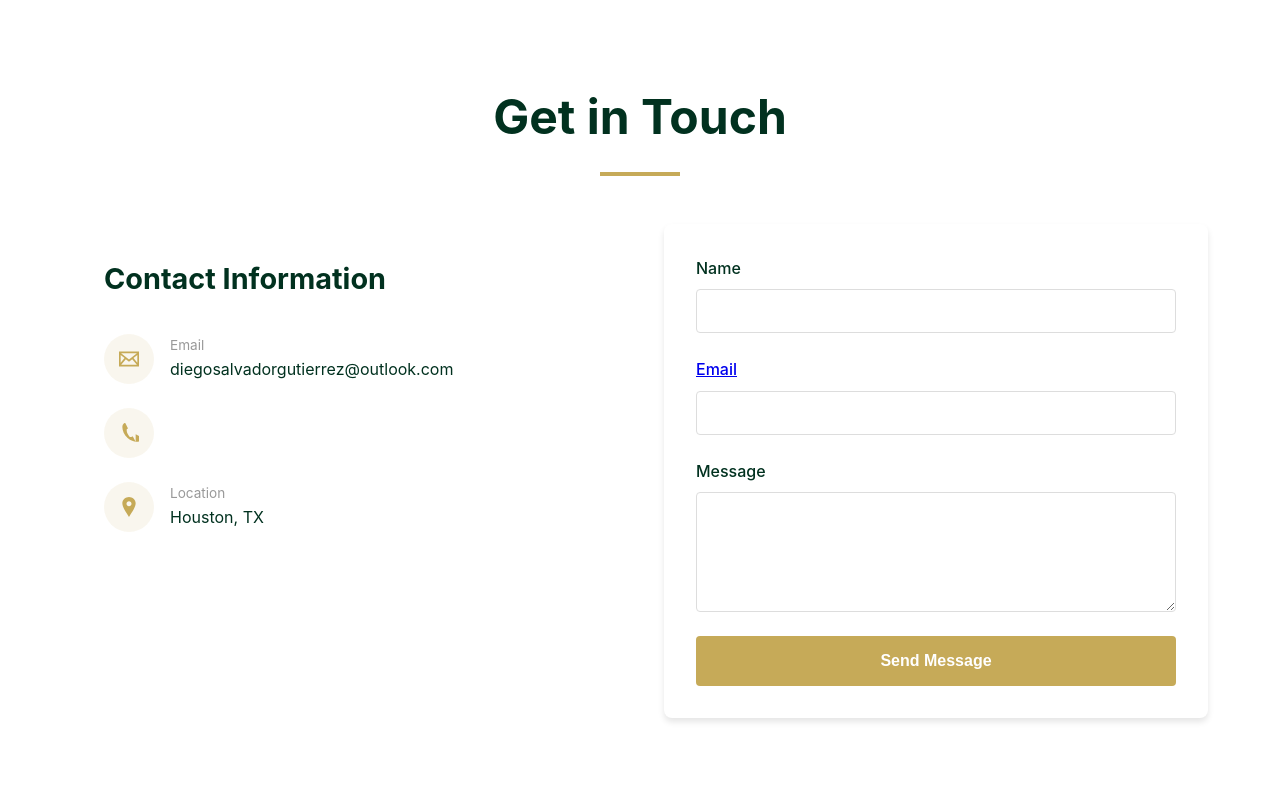
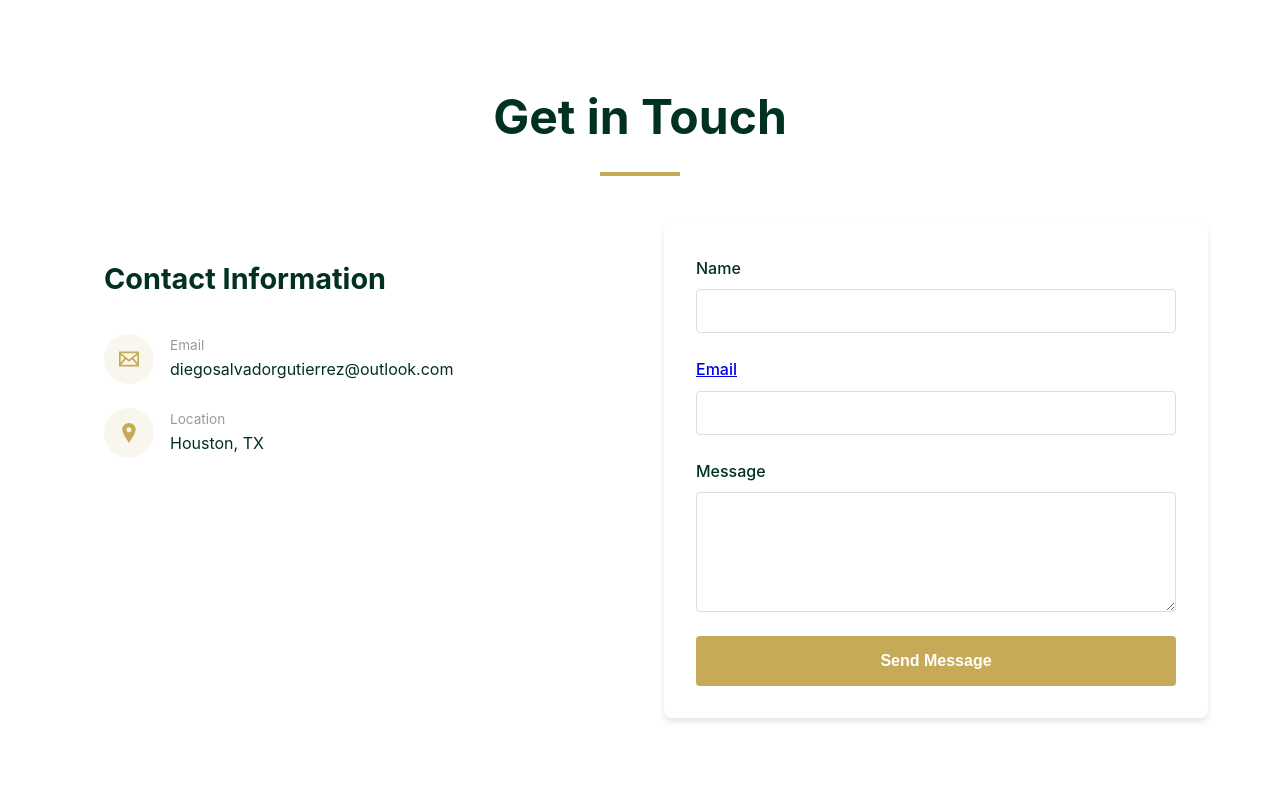
Before and after one commit to Nighttterrors/portfolio_site, a Django app: page / in a window 1280 px wide. Shown: the part 3782-4579 px from the top of the page. Run offline with Django 4.2, Linux system fonts and the light colour scheme.

Commit message:
deleted phone icon

```diff
--- a/portfolio/templates/portfolio/index.html
+++ b/portfolio/templates/portfolio/index.html
@@ -341,16 +341,7 @@ is done
                     </p>
                 </div>
             </div>
-            <div class="contact-item">
-                <div class="contact-icon">
-                    <svg width="20" heigt="20" fill="currentColor" viewBox="0 0 24 24">
-                        <path
-                            d="M20 22.621l-3.521-6.795c-.008.004-1.974.97-2.064 1.011-2.24 1.086-6.799-7.82-4.609-9.848.182-.158.815-.398 1.058-.499l-3.521-6.818c-.195.098-1.355.687-1.546.826-3.346 2.431-1.931 11.769 4.561 17.549 7.434 6.659 15.998 4.498 17.789 1.567.154-.255.613-1.226.708-1.426l-8.855-4.567z" />
-                    </svg>
-                </div>
 
-
-            </div>
             <div class="contact-item">
                 <div class="contact-icon">
                     <svg width="20" height="20" fill="currentColor" viewBox="0 0 24 24">
```
